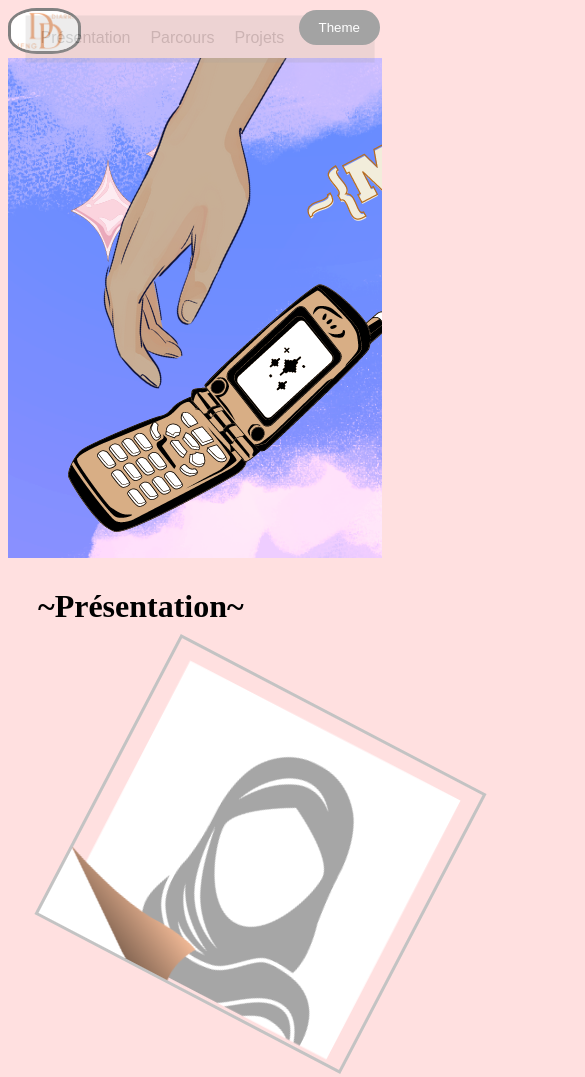
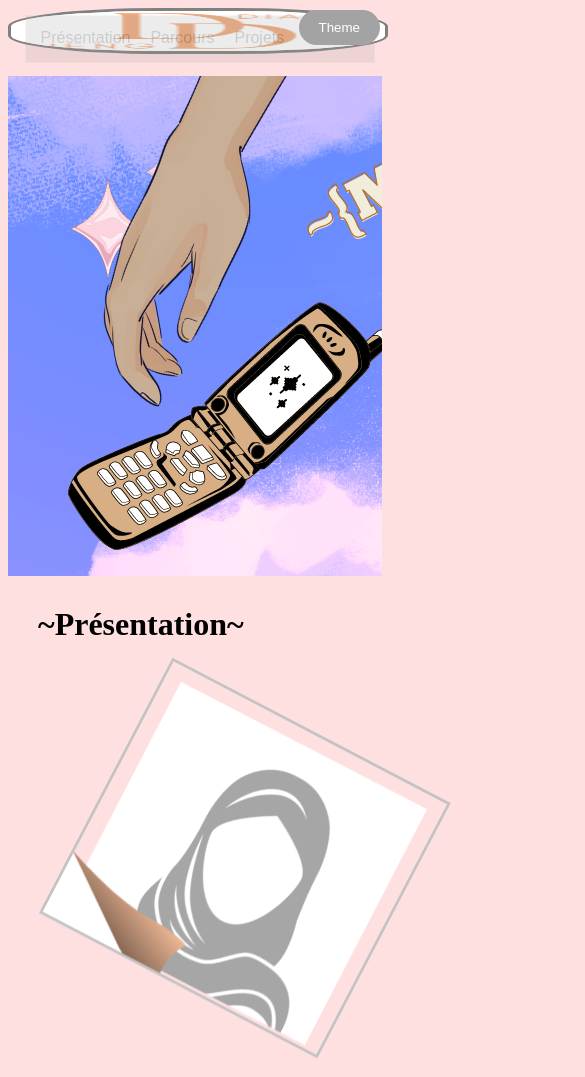
Before and after one commit to MameDiarraDieng/Sitepersonnel, a plain HTML site: page index.html in a window 390 px wide. Shown: the top 1077 px of the page, 585 px wide, since content can reach past the window. Drawn offline with Linux system fonts and the light colour scheme.

Commit message:
Update Accueil.css

```diff
--- a/Accueil.css
+++ b/Accueil.css
@@ -65,7 +65,8 @@ nav, ul, li ,a:visited{
 }
 #Presentation img{
     margin: 50px;
-    justify-content: center;
+    justify-content: center
+
 }
 #Parcours  {
     display: flex;
@@ -125,3 +126,9 @@ footer{
         margin-bottom: 10px;
     }
 }
+@media screen and (max-width: 768px) {
+    img {
+        width: 100%;
+        height: auto;
+    }
+}
```
